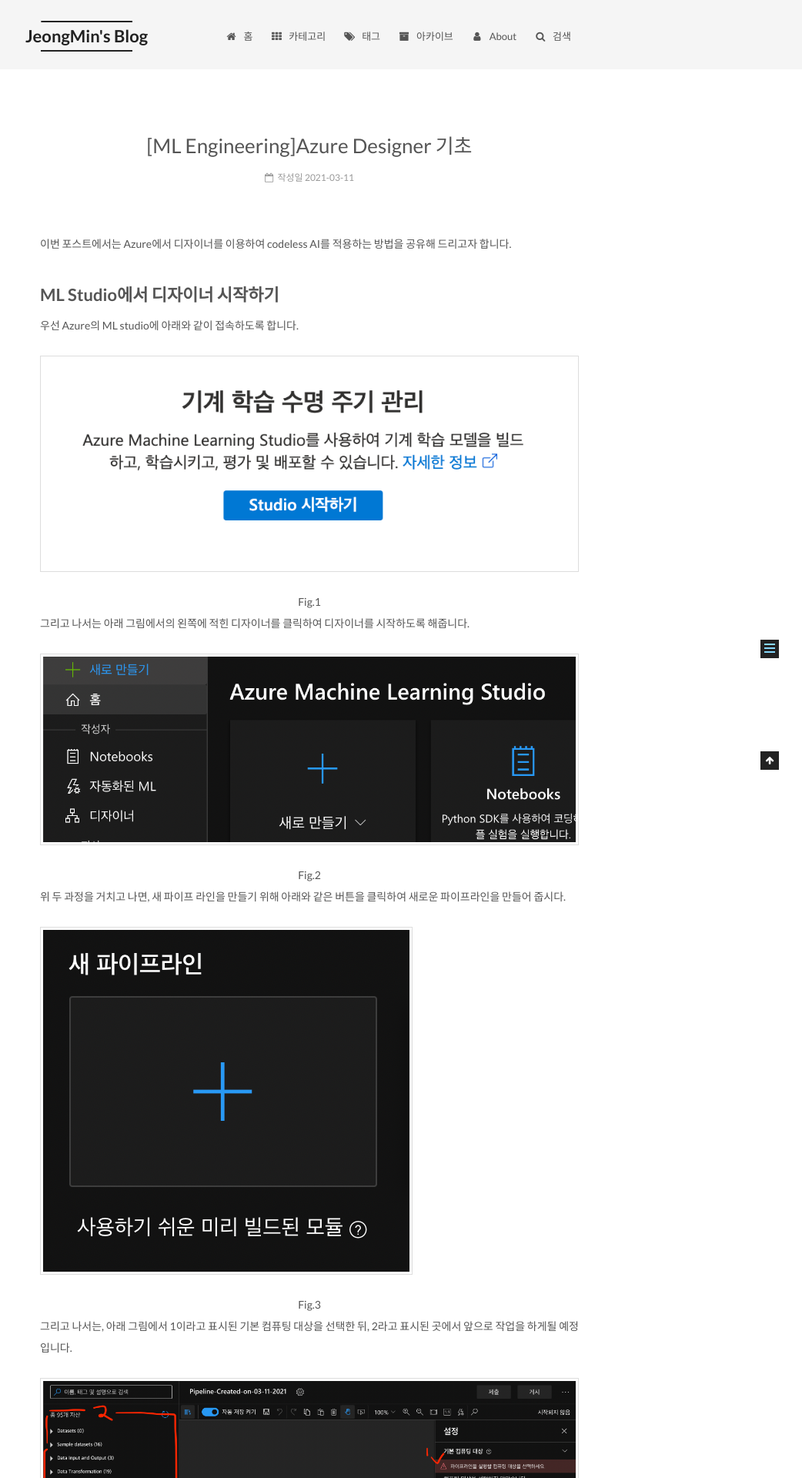
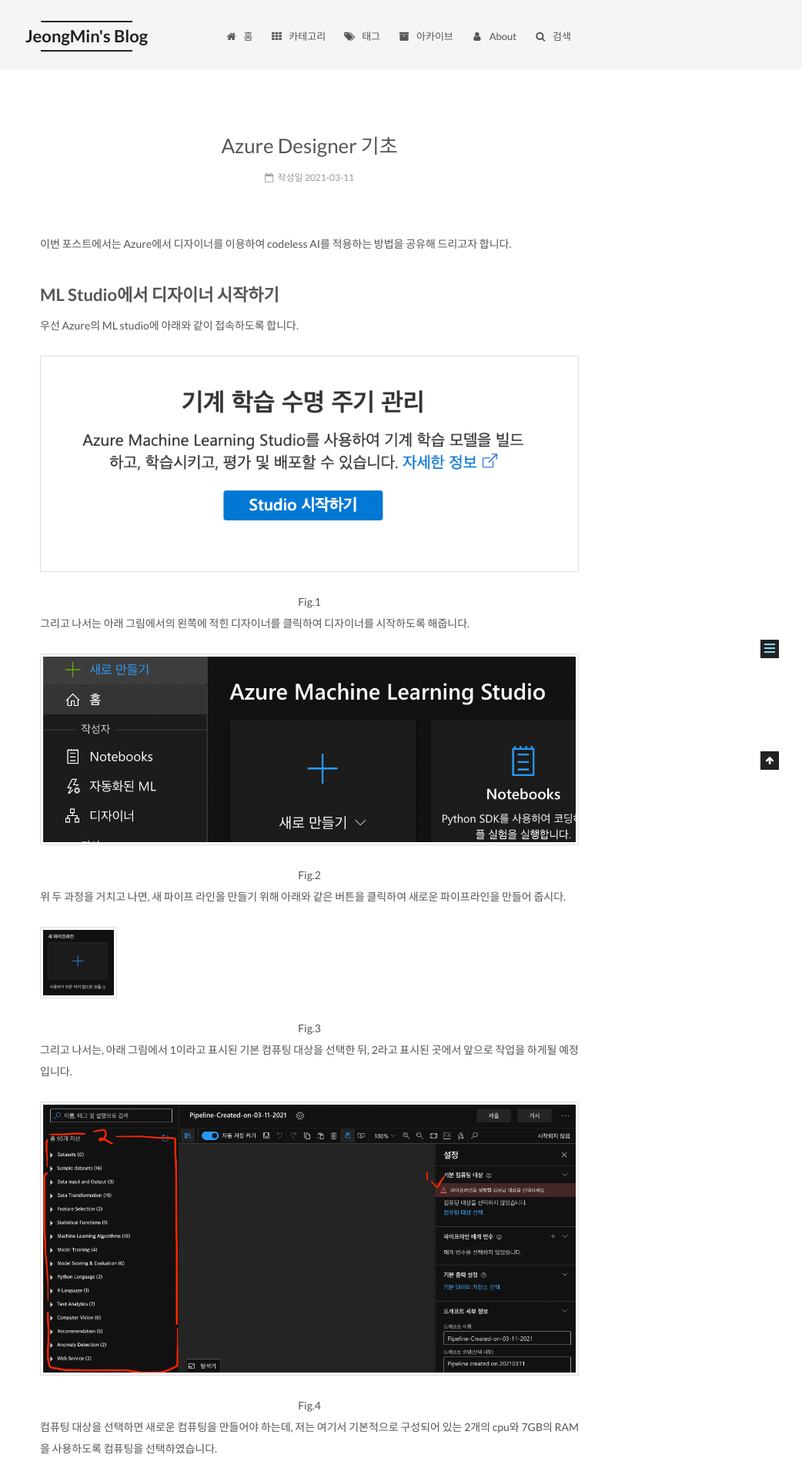
Before and after one commit to silverstar0727/silverstar0727.github.io, a Jekyll site: the page built from _posts/MLOps/2021-03-11-AzureDesigner.md, in a window 1280 px wide. Shown: the top 1920 px of the page at 77% size, without its empty margins (238-1280 px from the left). Built offline with Jekyll 4.4.1, drawn with Linux system fonts in a browser that asks for light colours; comment, search, counter and statistics services are not loaded.

Commit message:
Update 2021-03-11-AzureDesigner.md

```diff
--- a/_posts/MLOps/2021-03-11-AzureDesigner.md
+++ b/_posts/MLOps/2021-03-11-AzureDesigner.md
@@ -1,6 +1,6 @@
 ---
 layout : post
-title: "[ML Engineering]Azure Designer 기초"
+title: "Azure Designer 기초"
 date: 2021-03-11
 excerpt: "Azure에서 codeless AI 솔루션인 Designer를 사용해봅시다."
 tags: [MLOps]
@@ -14,37 +14,31 @@
 우선 Azure의 ML studio에 아래와 같이 접속하도록 합니다.
 
 ![image](/assets/post/AzureDesigner-jeongmin/fig1.png)
-
 <center>Fig.1</center>
 
 그리고 나서는 아래 그림에서의 왼쪽에 적힌 디자이너를 클릭하여 디자이너를 시작하도록 해줍니다.
 
 ![image](/assets/post/AzureDesigner-jeongmin/fig2.png)
-
 <center>Fig.2</center>
 
 위 두 과정을 거치고 나면, 새 파이프 라인을 만들기 위해 아래와 같은 버튼을 클릭하여 새로운 파이프라인을 만들어 줍시다.
 
-![image](/assets/post/AzureDesigner-jeongmin/fig3.png)
-
+![image](/assets/post/AzureDesigner-jeongmin/fig3.png){: width="100" height="100"}
 <center>Fig.3</center>
 
 그리고 나서는, 아래 그림에서 1이라고 표시된 기본 컴퓨팅 대상을 선택한 뒤, 2라고 표시된 곳에서 앞으로 작업을 하게될 예정입니다.
 
 ![image](/assets/post/AzureDesigner-jeongmin/fig4.png)
-
 <center>Fig.4</center>
 
 컴퓨팅 대상을 선택하면 새로운 컴퓨팅을 만들어야 하는데, 저는 여기서 기본적으로 구성되어 있는 2개의 cpu와 7GB의 RAM을 사용하도록 컴퓨팅을 선택하였습니다.
 
 ![image](/assets/post/AzureDesigner-jeongmin/fig5.png)
-
 <center>Fig.5</center>
 
 컴퓨팅을 생성하기 위해서는 상태가 creating에서 성공적으로 완료될 때까지 잠시 기다려 주어야 합니다. 저도 여기서 아무 생각 없이 읽지도 않고 진행했다가 왜 안되지 하면서 난감했던 기억이….
 
 ![image](/assets/post/AzureDesigner-jeongmin/fig6.png)
-
 <center>Fig.6</center>
 
 위 과정까지 마치면, 디자이너를 실행하기 위한 기본과정을 마친 것입니다. 따라서 다음으로는, 파이프라인을 어떻게 codeless하게 빌드하고 실행을 하면 되는 지 알아봅시다.
@@ -63,8 +57,7 @@
 
 모듈 이름은 “Automobile price data (Raw)”이고, 이것을 드래그 하여 중앙 캔버스에 드랍하면 됩니다. 해당 데이터 셋의 기본 통계치가 궁금하다면, 그 모듈을 눌러 시각화된 데이터셋을 확인할 수 있습니다.
 
-![image](/assets/post/AzureDesigner-jeongmin/fig7.png)
-
+![image](/assets/post/AzureDesigner-jeongmin/fig7.png){: width="200" height="600"}
 <center>Fig.7</center>
 
 #### 데이터 preprocessing module 선택
@@ -73,13 +66,11 @@
 해당 모듈을 캔버스에 끌어다 놓으면 아래 그림과 같이 경고 문구가 뜨는 것을 볼 수 있는데, 이는 어떠한 columns을 선택할지 정하지 않았기 때문에 발생하는 오류로 우측에서 열편집에 들어가서 다음 작업을 수행해야 합니다.
 
 ![image](/assets/post/AzureDesigner-jeongmin/fig8.png)
-
 <center>Fig.8</center>
 
 우선 첫번째 규칙에서  포함에 모든 열을 선택해줍니다. 그리고 규칙을 추가하여 제외의 열 이름에 normalized-losses를 선택하고 저장을 하면 됩니다. 아래의 그림과 같습니다.
 
 ![image](/assets/post/AzureDesigner-jeongmin/fig9.png)
-
 <center>Fig.9</center>
 
 위와 같은 방식으로 Clean Missing Data Module을 사용하고, Split Data를 통해 전처리를 마무리 해주도록 합니다.
@@ -92,16 +83,14 @@
 #### Model Validation
 Train 모듈까지 선택했으면 이제 완성된 모델을 평가하는 모듈을 놓아야 합니다. 이번 포스트에서는  “Score Model”과 “Evalutate Model”을 사용하였습니다.
 
-![image](/assets/post/AzureDesigner-jeongmin/fig10.png)
-
+![image](/assets/post/AzureDesigner-jeongmin/fig10.png){: width="400" height="600"}
 <center>Fig.10</center>
 
 완성된 파이프라인은 아래 그림과 같고, 제출을 누르면 파이프라인이 실행됩니다.
 
 이번 프로젝트의 파이프라인은 약 5분정도 소요되며, 모든 것이 완료되면 아래 그림과 같이 나오게 됩니다.
 
-![image](/assets/post/AzureDesigner-jeongmin/fig11.png)
-
+![image](/assets/post/AzureDesigner-jeongmin/fig11.png){: width="400" height="600"}
 <center>Fig.11</center>
 
 
```
